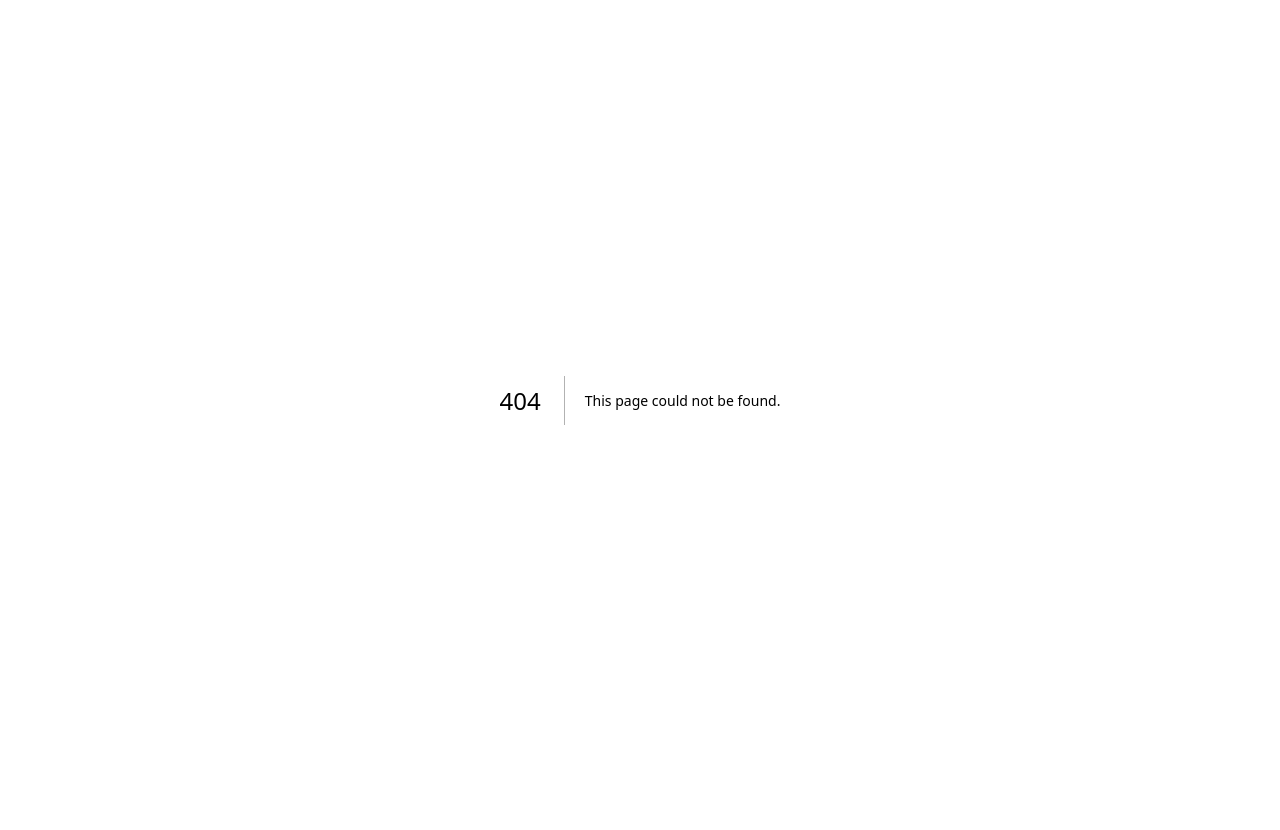
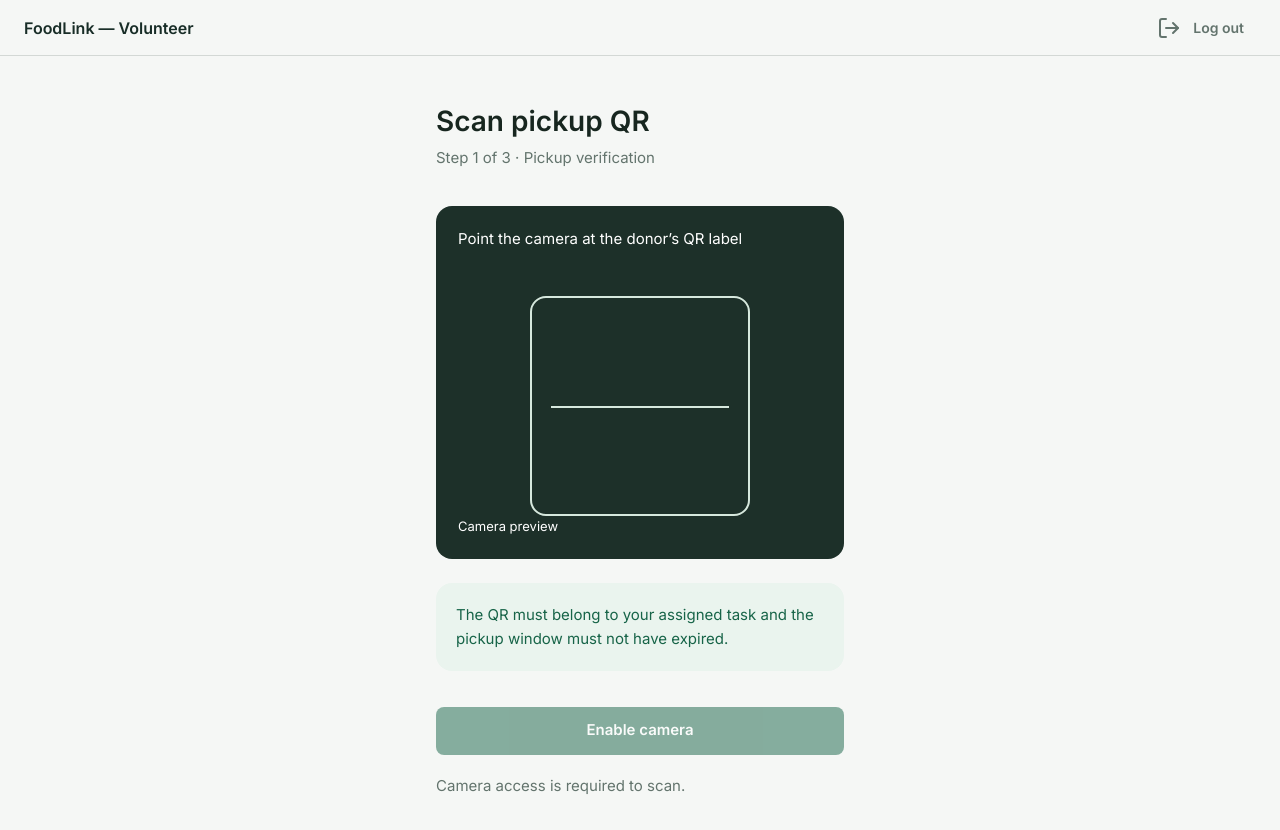
Before and after one commit to SelAvocato/Foodlink, a Next.js app: page /volunteer/scan in a window 1280 px wide. Before the commit this address had no page. Shown: the top 830 px of the page. Before the commit the page ends 800 px from the top, so only its background shows below. Built offline with nearby package versions, Linux system fonts and the light colour scheme.

Commit message:
feat(volunteer): add the pickup scan screen layout

```diff
--- /dev/null
+++ b/src/app/(volunteer)/volunteer/scan/page.tsx
@@ -0,0 +1,5 @@
+import { ScanView } from "./scan-view";
+
+export default function PickupScanPage() {
+  return <ScanView />;
+}
--- /dev/null
+++ b/src/app/(volunteer)/volunteer/scan/scan-view.tsx
@@ -0,0 +1,33 @@
+// Static layer (Figma p46, mobile): no data and no camera yet. The wiring step adds the
+// token from the URL fragment and the camera.
+export function ScanView() {
+  return (
+    <div className="mx-auto w-full max-w-md px-5 py-6">
+      <h1 className="text-[28px] font-semibold leading-tight text-[#17261F]">Scan pickup QR</h1>
+      <p className="mt-2 text-[15px] text-[#63746D]">Step 1 of 3 · Pickup verification</p>
+
+      <div className="relative mt-9 h-[353px] w-full rounded-2xl bg-[#1D3029]">
+        <p className="absolute left-[22px] top-[22px] pr-4 text-[15px] text-white">
+          Point the camera at the donor’s QR label
+        </p>
+        <div className="absolute left-1/2 top-[90px] size-[220px] -translate-x-1/2 rounded-3xl border-2 border-[#D6E8DD]">
+          <div className="absolute inset-x-[19px] top-1/2 h-0.5 bg-[#D6E8DD]" />
+        </div>
+        <p className="absolute bottom-[22px] left-[22px] text-[13px] text-white">Camera preview</p>
+      </div>
+
+      <div className="mt-6 rounded-xl bg-[#EAF4EE] px-5 py-5 text-[15px] leading-6 text-[#176448]">
+        The QR must belong to your assigned task and the pickup window must not have expired.
+      </div>
+
+      <button
+        type="button"
+        disabled
+        className="mt-9 inline-flex h-12 w-full items-center justify-center rounded-sm bg-[#176448] px-6 text-[15px] font-semibold text-white disabled:cursor-not-allowed disabled:opacity-50"
+      >
+        Enable camera
+      </button>
+      <p className="mt-5 text-[15px] text-[#63746D]">Camera access is required to scan.</p>
+    </div>
+  );
+}
```
